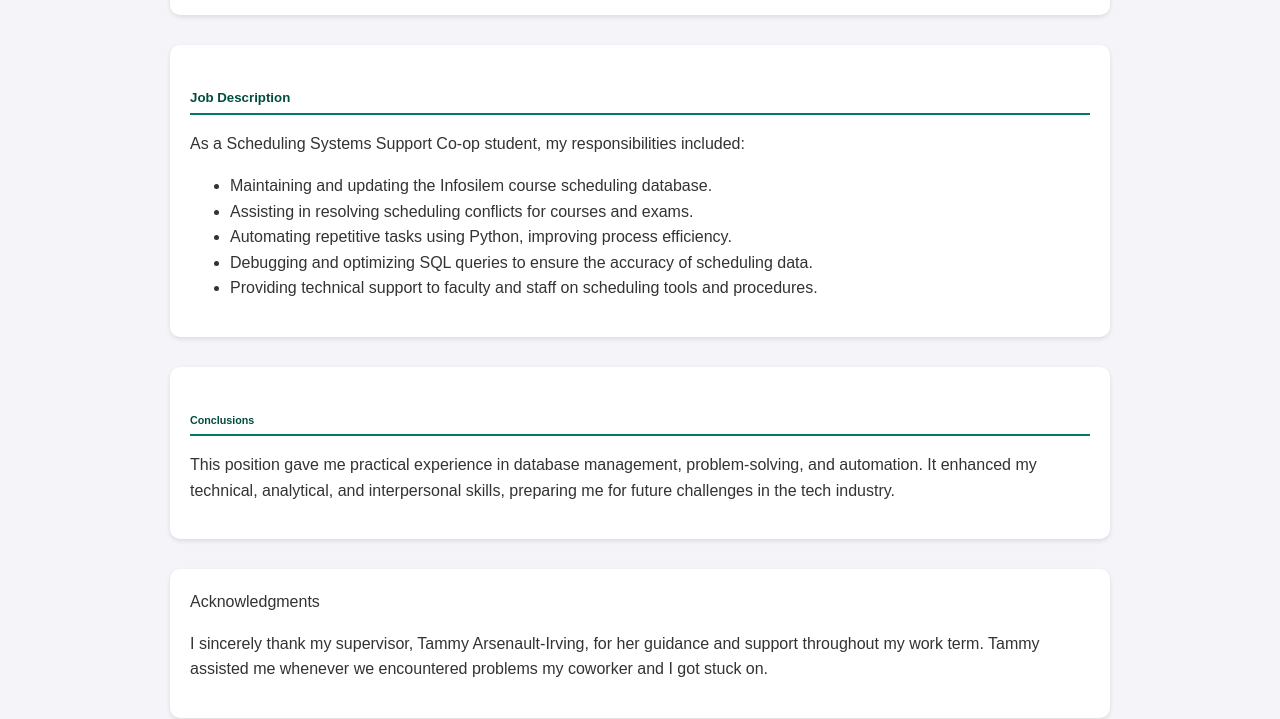
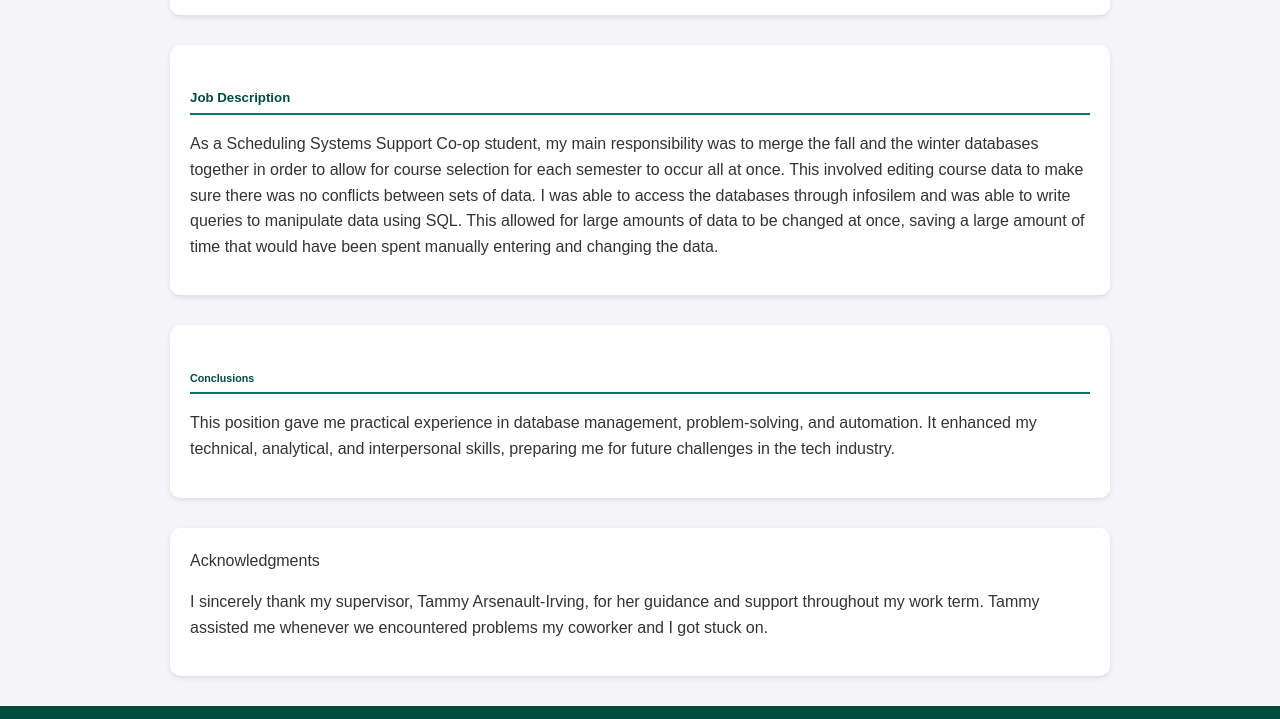
Before and after one commit to aclaregreen/WorkTerm2, a plain HTML site: page index.html in a window 1280 px wide. Shown: the part 2020-2739 px from the top of the page. Drawn offline with Linux system fonts and the light colour scheme.

Commit message:
Update index.html

```diff
--- a/index.html
+++ b/index.html
@@ -61,14 +61,7 @@
 
         <div id="Description" class="page">
             <h5>Job Description</h5>
-            <p>As a Scheduling Systems Support Co-op student, my responsibilities included:
-                <ul>
-                    <li>Maintaining and updating the Infosilem course scheduling database.</li>
-                    <li>Assisting in resolving scheduling conflicts for courses and exams.</li>
-                    <li>Automating repetitive tasks using Python, improving process efficiency.</li>
-                    <li>Debugging and optimizing SQL queries to ensure the accuracy of scheduling data.</li>
-                    <li>Providing technical support to faculty and staff on scheduling tools and procedures.</li>
-                </ul>
+            <p>As a Scheduling Systems Support Co-op student, my main responsibility was to merge the fall and the winter databases together in order to allow for course selection for each semester to occur all at once. This involved editing course data to make sure there was no conflicts between sets of data. I was able to access the databases through infosilem and was able to write queries to manipulate data using SQL. This allowed for large amounts of data to be changed at once, saving a large amount of time that would have been spent manually entering and changing the data.
             </p>
         </div>
 
```
